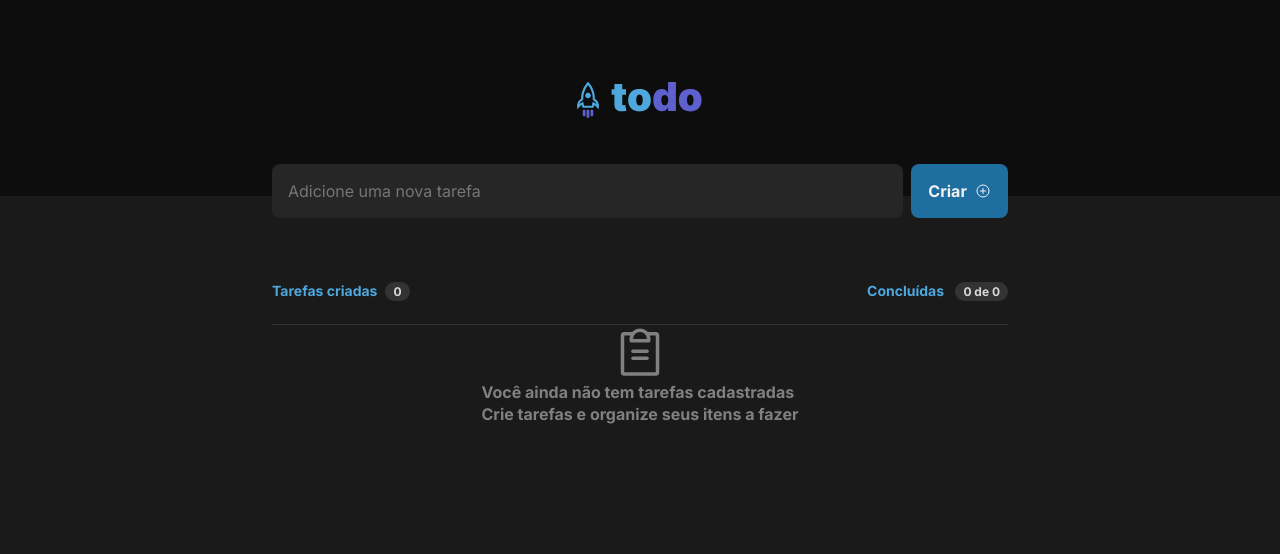
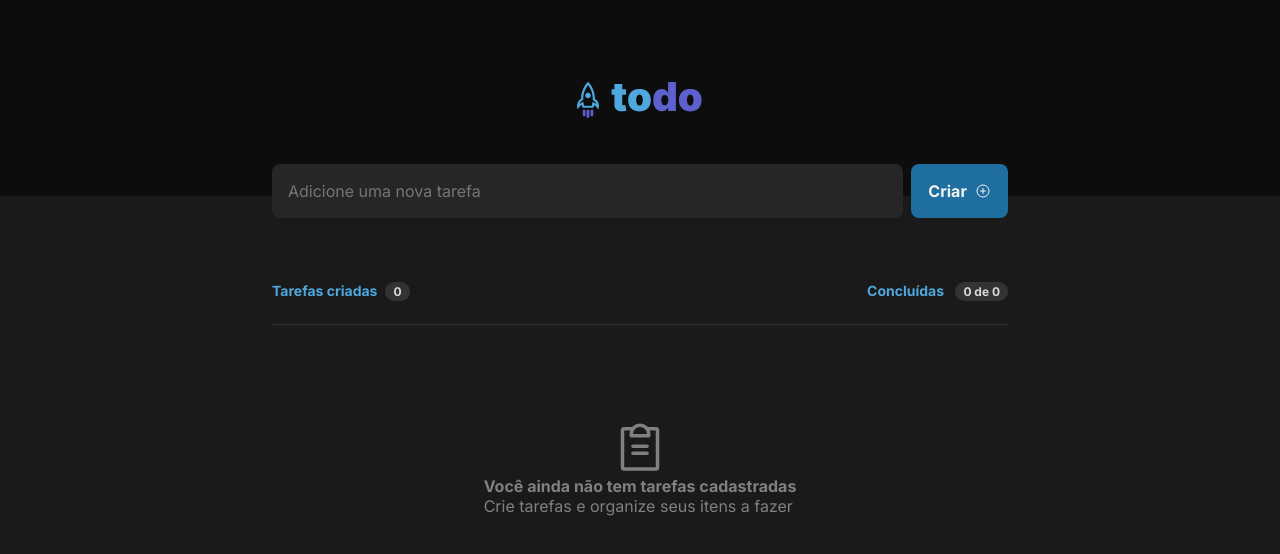
Before and after one commit to mauriani/toDoList, a React (Vite) app: page / in a window 1280 px wide. Shown: the top 554 px of the page. Built offline with nearby package versions, Linux system fonts and the light colour scheme.

Commit message:
adicionando melhorias

```diff
--- a/src/components/TaskList/TaskList.module.css
+++ b/src/components/TaskList/TaskList.module.css
@@ -53,6 +53,19 @@
   overflow-x: hidden;
 
   scroll-padding-top: 2em;
+}
+
+.tasksListContent footer {
+  display: flex;
+  flex-direction: column;
+  align-items: center;
+  justify-content: center;
+
+  width: 100%;
+  height: 100%;
+
+  margin-top: 1.5rem;
+  border-top: 1px solid var(--gray-400);
 }
 
 ::-webkit-scrollbar {
--- a/src/components/TaskList/index.tsx
+++ b/src/components/TaskList/index.tsx
@@ -71,14 +71,14 @@ export function TaskList({
           </aside>
         ) : (
           <>
-            <aside>
+            <footer>
               <ClipboardText size={56} />
               <p>
                 <strong>Você ainda não tem tarefas cadastradas</strong>
                 <br />
                 Crie tarefas e organize seus itens a fazer
               </p>
-            </aside>
+            </footer>
           </>
         )}
       </div>
```
